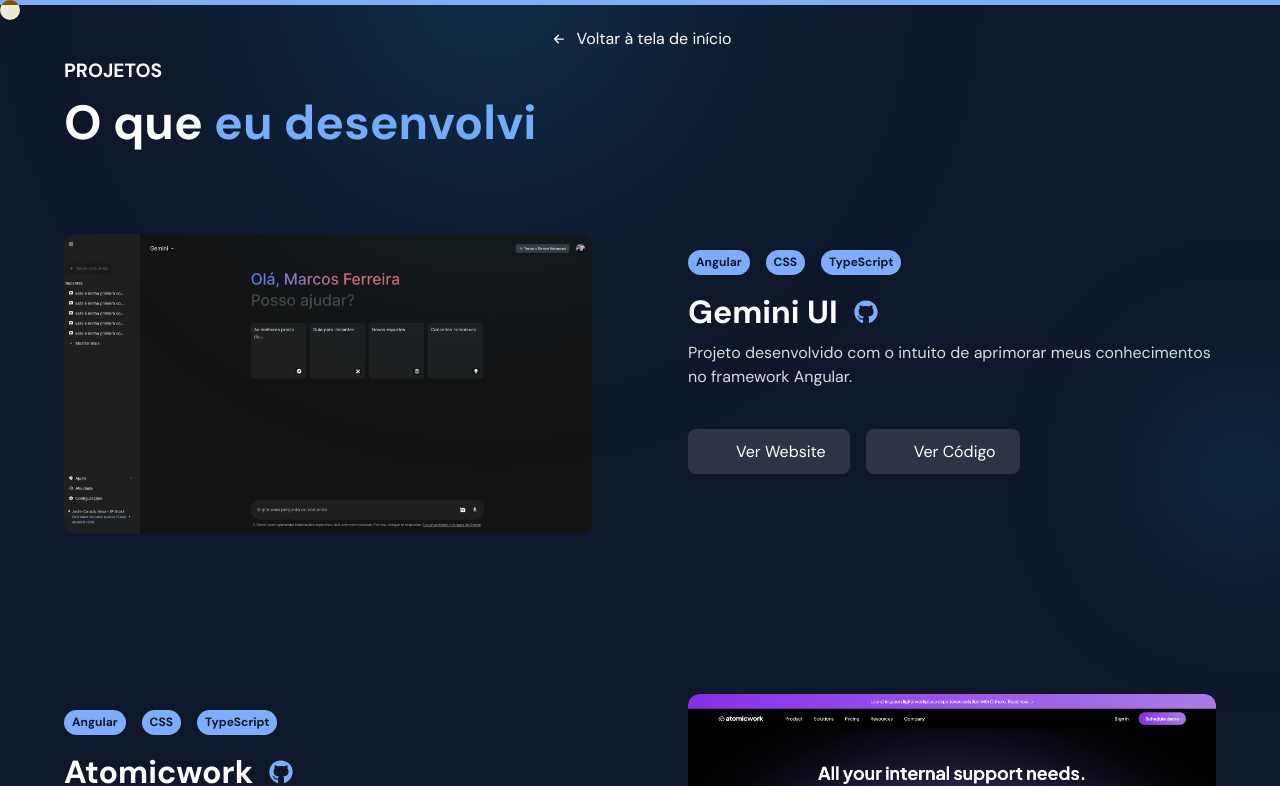
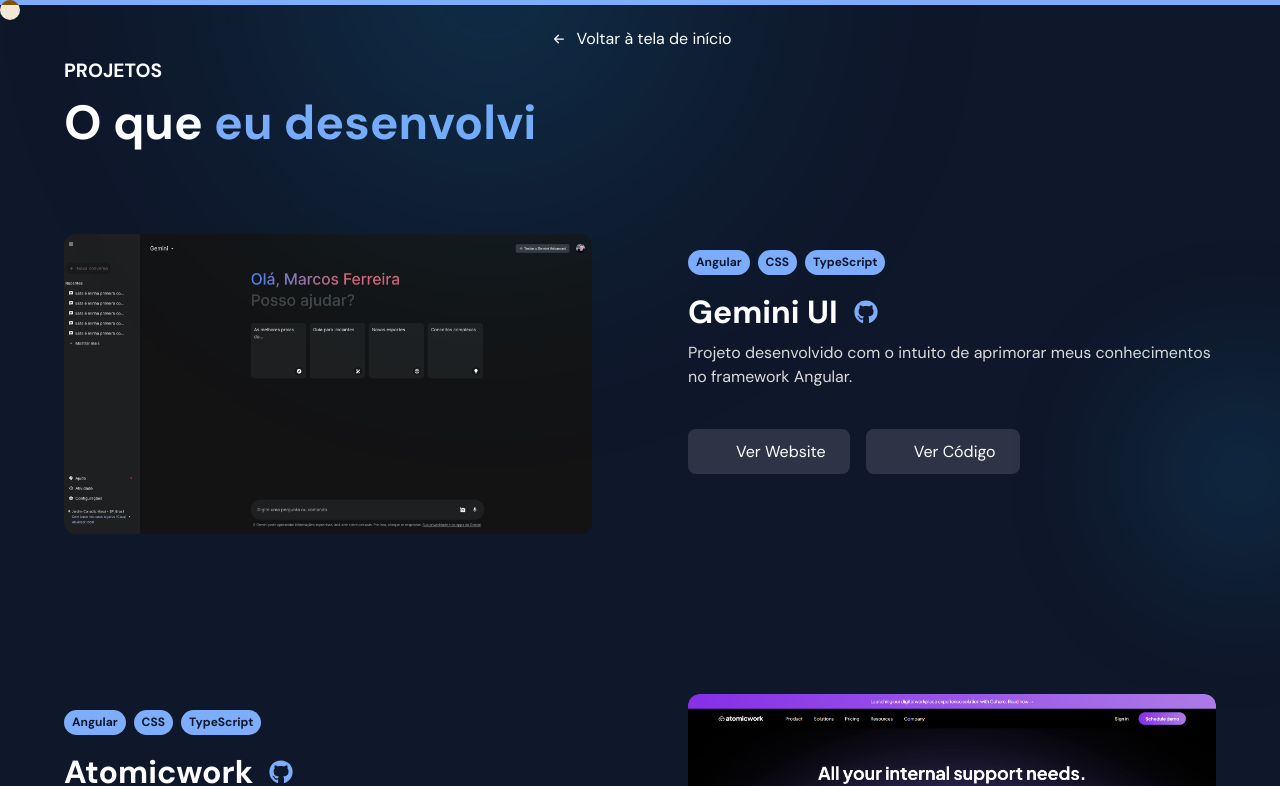
Before and after one commit to marcosprofile/DevXPortfolio, a React (Create React App) app: page /projects in a window 1280 px wide. Shown: the top 786 px of the page. Built offline with nearby package versions, Linux system fonts and the light colour scheme; some icons are missing.

Commit message:
feat: update

```diff
--- a/src/components/layouts/Project.js
+++ b/src/components/layouts/Project.js
@@ -44,7 +44,7 @@ const Project = ({ data }) => {
         whileInView="visible"
       >
         <PaddingContainer $top="1rem" $bottom="1rem">
-          <FlexContainer $gap="1rem">
+          <FlexContainer $gap=".5rem">
             {data.tech_stack.map((stack, id) => (
               <TechStackCard key={id}>{stack}</TechStackCard>
             ))}
```
